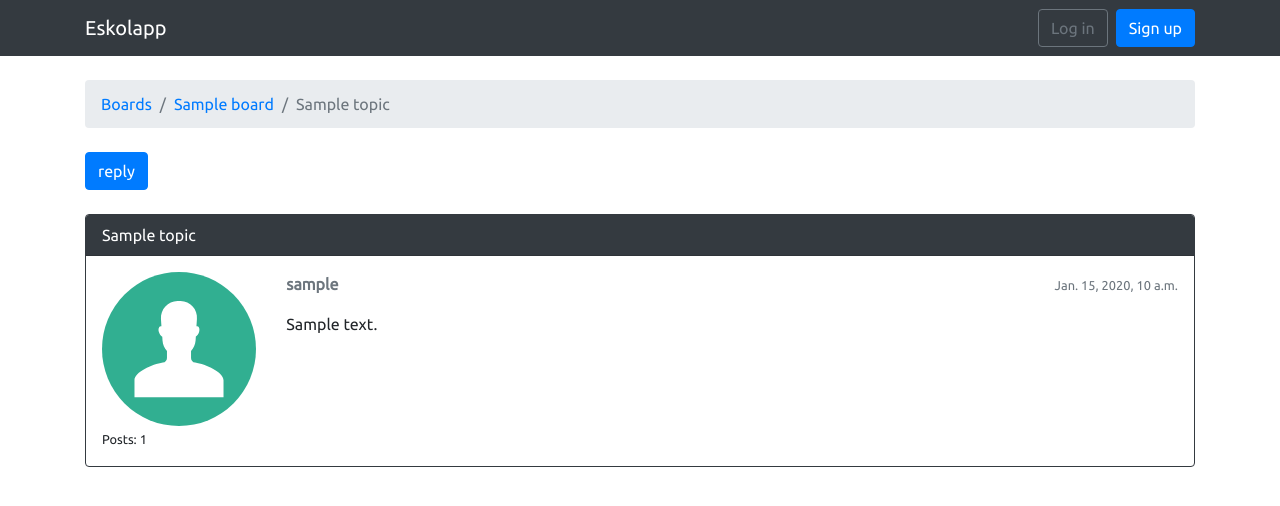
After one commit to Axeka379/TDDD27-eskolapp, a Django app: page /boards/1/topics/1/ in a window 1280 px wide. The commit adds this page. Shown: the top 506 px of the page. Run offline with Django 3.2, Linux system fonts and the light colour scheme; tables that the repository leaves empty hold one stand-in row (values such as "Sample post"); some libraries are stand-ins or nearby versions.

Commit message:
Django. More authentications and fixed reply and topic view for the boards.

```diff
--- a/eskolapp/chat/models.py
+++ b/eskolapp/chat/models.py
@@ -1,6 +1,7 @@
 from django.db import models
 from django.contrib.auth.models import User
 
+from django.utils.text import Truncator
 
 class Board(models.Model):
     name = models.CharField(max_length=30, unique=True)
@@ -9,11 +10,22 @@ class Board(models.Model):
     def __str__(self):
         return self.name
 
+    def get_posts_count(self):
+        return Post.objects.filter(topic__board=self).count()
+
+    def get_last_post(self):
+        return Post.objects.filter(topic__board=self).order_by('-created_at').first()
+
+
 class Topic(models.Model):
     subject = models.CharField(max_length=255)
     last_updated = models.DateTimeField(auto_now_add=True)
     board = models.ForeignKey(Board, related_name='topics', on_delete=models.CASCADE)
     starter = models.ForeignKey(User, related_name='topics', on_delete=models.CASCADE)
+    views = models.PositiveIntegerField(default=0)
+
+    def __str__(self):
+        return self.subject
 
 class Post(models.Model):
     message = models.TextField(max_length=4000)
@@ -22,3 +34,7 @@ class Post(models.Model):
     updated_at = models.DateTimeField(null=True)
     created_by = models.ForeignKey(User, related_name='posts', on_delete=models.CASCADE)
     updated_by = models.ForeignKey(User, null=True, related_name='+', on_delete=models.CASCADE)
+
+    def __str__(self):
+        truncated_message = Truncator(self.message)
+        return truncated_message.chars(30)
--- a/eskolapp/chat/views.py
+++ b/eskolapp/chat/views.py
@@ -1,7 +1,10 @@
 from django.shortcuts import render,redirect,get_object_or_404
+from django.contrib.auth.decorators import login_required
+from django.db.models import Count
+
 from .models import Board, Topic, Post
-from django.contrib.auth.models import User
-from .forms import NewTopicForm
+from .forms import NewTopicForm, PostForm
+
 
 def home(request):
     boards = Board.objects.all()
@@ -9,28 +12,49 @@ def home(request):
 
 def board_topics(request, pk):
     board = get_object_or_404(Board, pk=pk)
-    return render(request, 'topics.html', {'board': board})
-
+    topics = board.topics.order_by('-last_updated').annotate(replies=Count('posts') - 1)
+    return render(request, 'topics.html', {'board': board, 'topics':topics})
 
 def boards(request):
     return redirect(home)
 
+@login_required
 def new_topic(request, pk):
     board = get_object_or_404(Board, pk=pk)
-    user = User.objects.first()  # TODO: get the currently logged in user
     if request.method == 'POST':
         form = NewTopicForm(request.POST)
         if form.is_valid():
             topic = form.save(commit=False)
             topic.board = board
-            topic.starter = user
+            topic.starter = request.user
             topic.save()
             post = Post.objects.create(
                 message=form.cleaned_data.get('message'),
                 topic=topic,
-                created_by=user
+                created_by=request.user
             )
-            return redirect('board_topics', pk=board.pk)  # TODO: redirect to the created topic page
+            return redirect('topic_posts', pk=pk, topic_pk=topic.pk)
     else:
         form = NewTopicForm()
     return render(request, 'new_topic.html', {'board': board, 'form': form})
+
+def topic_posts(request, pk, topic_pk):
+    topic = get_object_or_404(Topic, board__pk=pk, pk=topic_pk)
+    topic.views += 1
+    topic.save()
+    return render(request, 'topic_posts.html', {'topic':topic})
+
+@login_required
+def reply_topic(request, pk, topic_pk):
+    topic = get_object_or_404(Topic, board__pk=pk, pk=topic_pk)
+    if request.method == 'POST':
+        form = PostForm(request.POST)
+        if form.is_valid():
+            post = form.save(commit=False)
+            post.topic = topic
+            post.created_by = request.user
+            post.save()
+            return redirect('topic_posts', pk=pk, topic_pk=topic_pk)
+    else:
+        form = PostForm()
+    return render(request, 'reply_topic.html', {'topic': topic, 'form': form})
--- a/eskolapp/eskolapp/urls.py
+++ b/eskolapp/eskolapp/urls.py
@@ -20,6 +20,7 @@ from django.contrib.auth import views as auth_views
 
 from accounts import views as accounts_views
 from chat import views as board_views
+from chat import views
 from live import views as live_views
 
 urlpatterns = [
@@ -58,4 +59,7 @@ urlpatterns = [
     url(r'^settings/password/done/$',
         auth_views.PasswordChangeDoneView.as_view(template_name='password_change_done.html'),
         name='password_change_done'),
+    url(r'^boards/(?P<pk>\d+)/topics/(?P<topic_pk>\d+)/$', views.topic_posts, name='topic_posts'),
+    url(r'^boards/(?P<pk>\d+)/topics/(?P<topic_pk>\d+)/reply/$', views.reply_topic, name='reply_topic'),
+
 ]
--- a/eskolapp/templates/login.html
+++ b/eskolapp/templates/login.html
@@ -10,6 +10,7 @@
             <h3 class="card-title">Log in</h3>
             <form method="post" novalidate>
               {% csrf_token %}
+              <input type="hidden" name="next" value="{{next}}">
               {% include 'includes/form.html' %}
               <button type="submit" class="btn btn-primary btn-block">Log in</button>
             </form>
--- /dev/null
+++ b/eskolapp/templates/topic_posts.html
@@ -0,0 +1,49 @@
+{% extends 'base.html' %}
+{% load static %}
+
+{% block title %}{{ topic.subject }}{% endblock %}
+
+{% block breadcrumb %}
+<li class="breadcrumb-item"><a href="{% url 'home' %}">Boards</a></li>
+<li class="breadcrumb-item"><a href="{% url 'board_topics' topic.board.pk %}">{{ topic.board.name }}</a></li>
+<li class="breadcrumb-item active">{{ topic.subject }}</li>
+{% endblock %}
+
+{% block content %}
+
+<div class="mb-4">
+    <a href="{% url 'reply_topic' topic.board.pk topic.pk %}" class="btn btn-primary" role="button">reply</a>
+</div>
+{% for post in topic.posts.all %}
+
+<div class="card mb-2 {% if forloop.first %}border-dark{% endif %}">
+    {% if forloop.first %}
+    <div class="card-header text-white bg-dark py-2 px-3">{{ topic.subject }}</div>
+    {% endif %}
+    <div class="card-body p-3">
+        <div class="row">
+            <div class="col-2">
+                <img src="{% static 'img/avatar.svg' %}" alt="{{ post.created_by.username }}" class="w-100">
+                <small>Posts: {{ post.created_by.posts.count }}</small>
+            </div>
+            <div class="col-10">
+                <div class="row mb-3">
+                    <div class="col-6">
+                        <strong class="text-muted">{{ post.created_by.username }}</strong>
+                    </div>
+                    <div class="col-6 text-right">
+                        <small class="text-muted">{{ post.created_at }}</small>
+                    </div>
+                </div>
+                {{ post.message }}
+                {% if post.created_by == user %}
+                <div class="mt-3">
+                    <a href="#" class="btn btn-primary btn-sm" role="button">Edit</a>
+                </div>
+                {% endif %}
+            </div>
+        </div>
+    </div>
+</div>
+{% endfor %}
+{% endblock %}
```
Also changed, not shown: eskolapp/chat/forms.py (+6 -1 lines), eskolapp/chat/tests/test_view_board_topics.py (added, +42 -0 lines), eskolapp/chat/tests/test_view_home.py (added, +24 -0 lines), eskolapp/chat/tests/test_view_new_topic.py (added, +81 -0 lines), eskolapp/chat/tests/test_view_reply_topic.py (added, +30 -0 lines), eskolapp/chat/tests/test_view_topic_posts.py (added, +22 -0 lines), eskolapp/chat/tests/test_views.py (deleted, +0 -133 lines), eskolapp/templates/home.html (+23 -3 lines), eskolapp/templates/reply_topic.html (added, +38 -0 lines), eskolapp/templates/topics.html (+5 -4 lines), eskolapp/static/img/avatar.svg (added).
